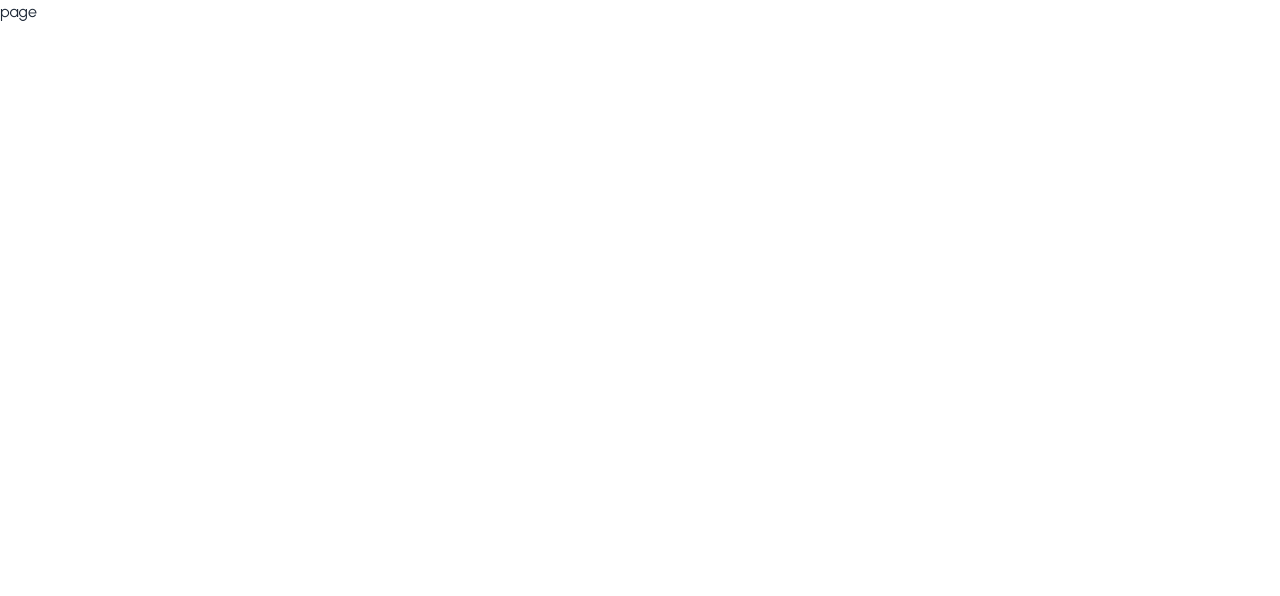
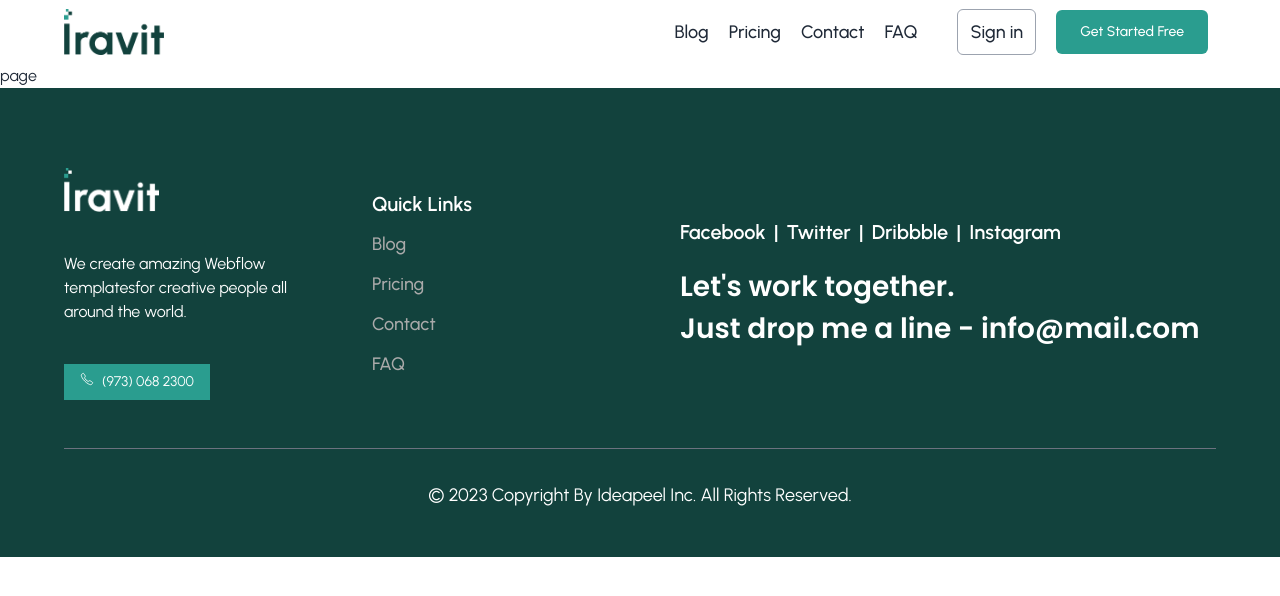
Before and after one commit to alif33/iravit, a Next.js app: page /blog in a window 1280 px wide. Shown: the top 596 px of the page. Built offline with nearby package versions, Linux system fonts and the light colour scheme.

Commit message:
layout update

```diff
--- a/src/app/layout.js
+++ b/src/app/layout.js
@@ -1,17 +1,23 @@
-import { Urbanist } from 'next/font/google'
-import './globals.css'
+import { Urbanist } from "next/font/google";
+import "./globals.css";
+import Navbar from "./components/base/navbar";
+import Footer from "./components/home/footer";
 
-const urbanist = Urbanist({ subsets: ['latin'] })
+const urbanist = Urbanist({ subsets: ["latin"] });
 
 export const metadata = {
-  title: 'Create Next App',
-  description: 'Generated by create next app',
-}
+  title: "Create Next App",
+  description: "Generated by create next app",
+};
 
 export default function RootLayout({ children }) {
   return (
     <html lang="en">
-      <body className={urbanist.className}>{children}</body>
+      <body className={urbanist.className}>
+        <Navbar />
+        {children}
+        <Footer />
+      </body>
     </html>
-  )
+  );
 }
--- a/src/app/page.js
+++ b/src/app/page.js
@@ -1,24 +1,19 @@
-import Image from 'next/image'
-import Navbar from "./components/base/navbar";
 import Hero from "./components/home/hero";
 import Customers from "./components/home/customers";
 import About from "./components/home/about";
 import Members from "./components/home/members";
 import Packages from "./components/home/packages";
-import News from './components/home/News';
-import Footer from "./components/home/footer";
+import News from "./components/home/News";
 
 export default function Home() {
   return (
     <>
-      <Navbar />
       <Hero />
       <Customers />
       <About />
       <Members />
       <Packages />
       <News />
-      <Footer />
     </>
   );
 }
```
Also changed, not shown: src/app/price/page.js (renamed from src/app/pricing/page.js).
